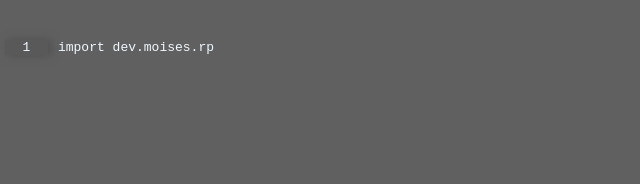
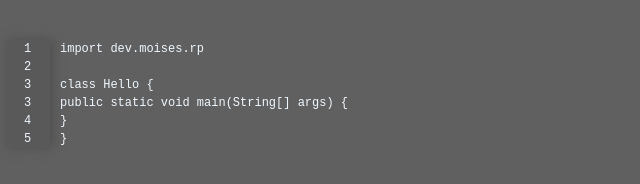
Before and after one commit to moisesrp21/NetVim, a website: page src/index.html in a window 1280 px wide. Shown: the whole page, without its empty margins (0-640 px from the left). Drawn offline with Linux system fonts and the light colour scheme.

Commit message:
finished adding netvim-number-window and netvim-editor-window

```diff
--- a/src/css/index.css
+++ b/src/css/index.css
@@ -1,5 +1,11 @@
 * {
 	font-family: monospace;
+	font-weight: normal;
+	font-size: 12px;
+	font-feature-settings: "liga" 0, "calt" 0;
+	line-height: 18px;;
+	letter-spacing: 0px;
+
 	margin: 0px;
 	padding: 0px;
 	height: 100%;
@@ -36,5 +42,11 @@
 	margin: 0px 0px 0px 10px;
 }
 .netvim-view-line {
-
+	position: absolute;
+	width: auto;
+	cursor: text;
 }
+.netvim-view-number-line {
+	position: relative;
+	width: 45px;
+}
--- a/src/index.html
+++ b/src/index.html
@@ -10,16 +10,20 @@
 			<div class="netvim-main-window-container">
 				<div class="netvim-main-window">
 					<div class="netvim-number-window">
-						<span>1</span>
+						<div style="height: 18px" class="netvim-view-number-line"><p>1</p></div>
+						<div style="height: 18px" class="netvim-view-number-line"><p>2</p></div>
+						<div style="height: 18px" class="netvim-view-number-line"><p>3</p></div>
+						<div style="height: 18px" class="netvim-view-number-line"><p>3</p></div>
+						<div style="height: 18px" class="netvim-view-number-line"><p>4</p></div>
+						<div style="height: 18px" class="netvim-view-number-line"><p>5</p></div>
 					</div>
 					<div class="netvim-editor-window">
-						<div style="top: 18px;"><p>import dev.moises.rp</p></div>
-						<!-- <div style="top: 18px;">import dev.moises.rp</div>
-						<div style="top: 18px;">import dev.moises.rp</div>
-						<div style="top: 18px;">import dev.moises.rp</div>
-						<div style="top: 18px;">import dev.moises.rp</div>
-						<div style="top: 18px;">import dev.moises.rp</div>
-						<div style="top: 18px;">import dev.moises.rp</div> -->
+						<div style="top: 0px; height: 18px" class="netvim-view-line"><p>import dev.moises.rp</p></div>
+						<div style="top: 18px; height: 18px" class="netvim-view-line"><p></p></div>
+						<div style="top: 36px; height: 18px" class="netvim-view-line"><p>class Hello {</p></div>
+						<div style="top: 54px; height: 18px" class="netvim-view-line"><p>public static void main(String[] args) {</p></div>
+						<div style="top: 72px; height: 18px" class="netvim-view-line"><p>}</p></div>
+						<div style="top: 90px; height: 18px" class="netvim-view-line"><p>}</p></div>
 					</div>
 				</div>
 			</div>
```
